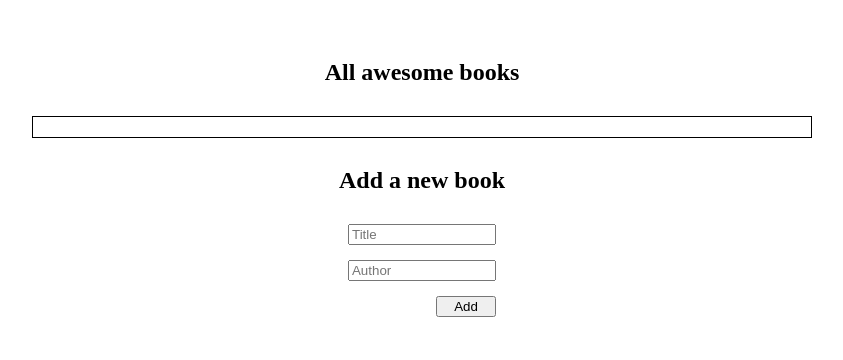
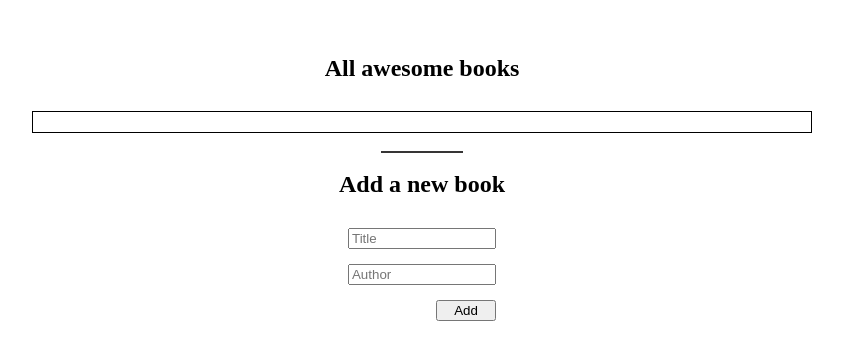
Before and after one commit to sulaimonaa/awesome-books, a website: page index.html in a window 1280 px wide. Shown: the part 230-590 px from the top of the page, without its empty margins (218-1061 px from the left). Drawn offline with Linux system fonts and the light colour scheme.

Commit message:
update html, css file

```diff
--- a/index.html
+++ b/index.html
@@ -11,7 +11,8 @@
     <div class="wrapper">
       <h2>All awesome books</h2>
       <div class="booksDisplay"></div>
-      <h2>Add a new book</h2>
+      <hr />
+      <h2 class="add-book-head-tag">Add a new book</h2>
       <form action="" method="">
         <input
           type="text"
--- a/style.css
+++ b/style.css
@@ -18,7 +18,7 @@
 .book-list-container {
     display: flex;
     justify-content: space-between;
-    margin-bottom: 10px;
+    margin: 5px 0;
 }
 
 .book-list-container div {
@@ -35,6 +35,14 @@
     margin: 0;
   }
 
+hr {
+  border: 1px solid #363535;
+  width: 80px;
+}
+
+.add-book-head-tag {
+  margin-top: 0;
+}
 
 form {
   display: flex;
```
